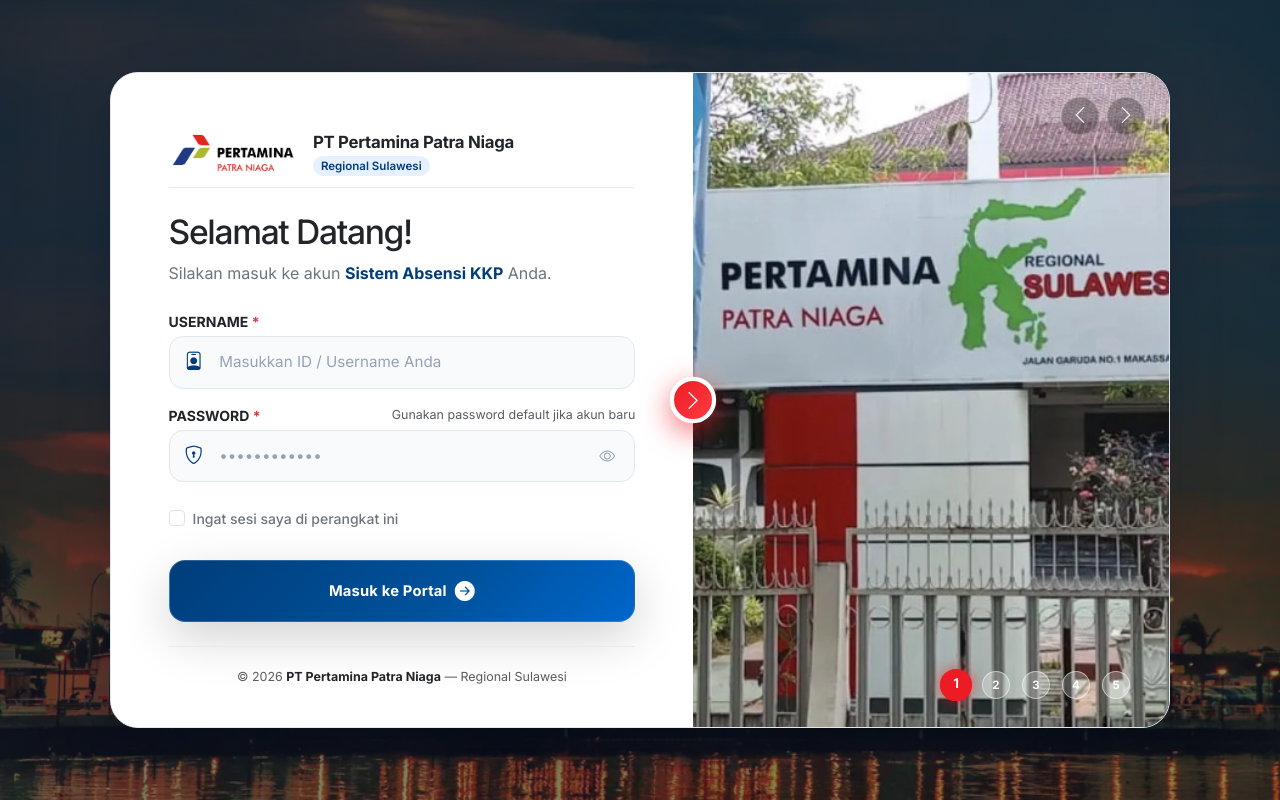
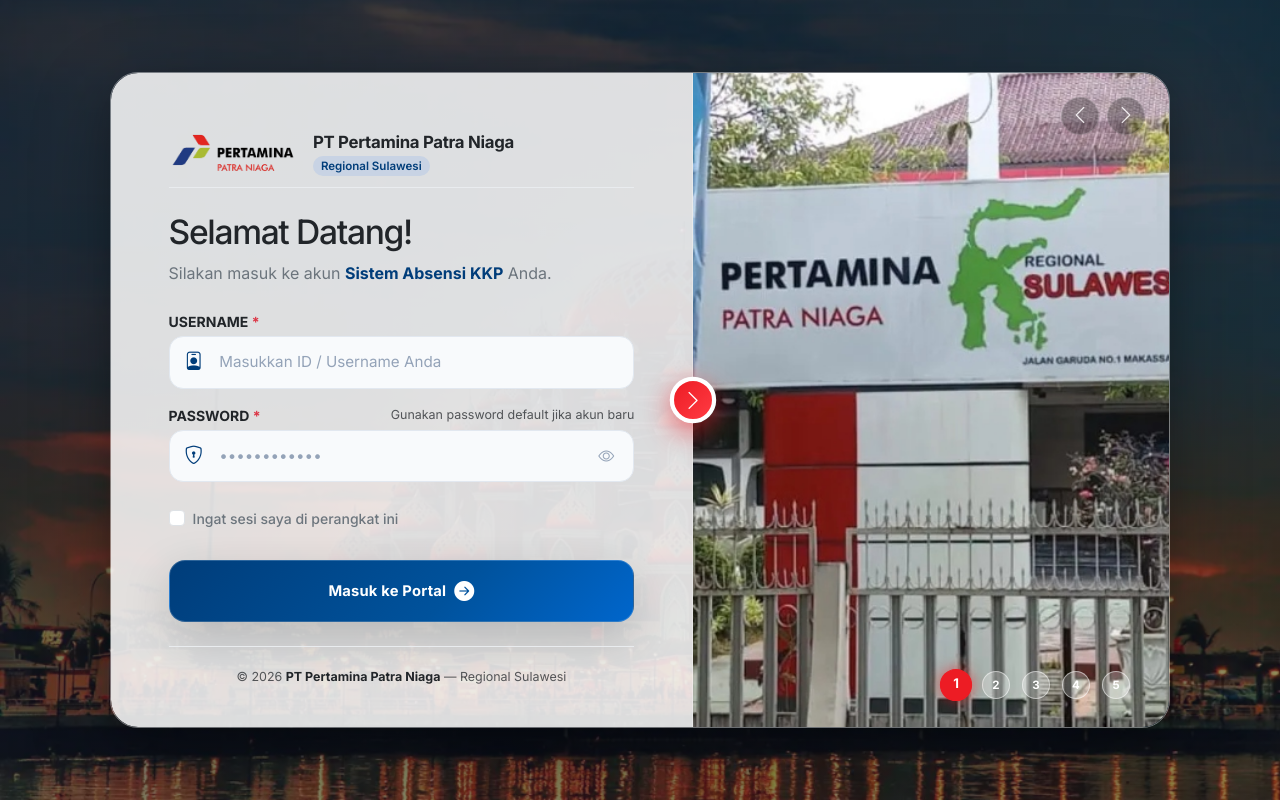
Before and after one commit to sphyyyy/absensi-kkp-pertamina, a Flask app: page /auth/login in a window 1280 px wide. Run offline with Flask 3, Linux system fonts and the light colour scheme.

Commit message:
Fix split-screen sub-pixel gap by migrating from CSS Grid to Flexbox, and add glassmorphism polish to login form

```diff
--- a/app/static/css/style.css
+++ b/app/static/css/style.css
@@ -313,12 +313,12 @@ body {
 
 /* Premium Split-Screen Card Architecture */
 .login-card-split {
-    display: grid;
-    grid-template-columns: 1.1fr 0.9fr;
-    background: #FFFFFF;
+    display: flex;
+    flex-direction: row;
+    background: transparent;
     border-radius: 28px;
-    box-shadow: 0 20px 60px rgba(0, 20, 60, 0.12), 0 8px 24px rgba(0, 0, 0, 0.08);
-    border: 1px solid #E2E8F0;
+    box-shadow: 0 25px 80px rgba(0, 0, 0, 0.25), 0 10px 30px rgba(0, 0, 0, 0.15);
+    border: 1px solid rgba(255, 255, 255, 0.4);
     position: relative;
     overflow: hidden;
     min-height: 600px;
@@ -326,13 +326,18 @@ body {
 
 /* KOLOM KIRI: Form Side */
 .login-form-side {
+    width: 55%;
+    flex-shrink: 0;
     padding: 3.2rem 3.6rem 2.5rem;
     display: flex;
     flex-direction: column;
     justify-content: space-between;
-    background: #FFFFFF;
+    background: rgba(255, 255, 255, 0.85);
+    backdrop-filter: blur(24px);
+    -webkit-backdrop-filter: blur(24px);
     position: relative;
     z-index: 5;
+    border-right: 1px solid rgba(255, 255, 255, 0.3);
 }
 
 .login-brand-logo {
@@ -378,6 +383,8 @@ body {
 
 /* KOLOM KANAN: Hero Banner Side */
 .login-hero-side {
+    width: 45%;
+    flex-shrink: 0;
     position: relative;
     overflow: hidden;
     background: #001A33;
--- a/app/templates/auth/login.html
+++ b/app/templates/auth/login.html
@@ -11,7 +11,7 @@
         rel="stylesheet">
     <link href="https://cdn.jsdelivr.net/npm/bootstrap@5.3.3/dist/css/bootstrap.min.css" rel="stylesheet">
     <link href="https://cdn.jsdelivr.net/npm/bootstrap-icons@1.11.3/font/bootstrap-icons.min.css" rel="stylesheet">
-    <link href="{{ url_for('static', filename='css/style.css') }}?v=1.0.3" rel="stylesheet">
+    <link href="{{ url_for('static', filename='css/style.css') }}?v=1.0.4" rel="stylesheet">
 </head>
 
 <body class="login-page">
```
